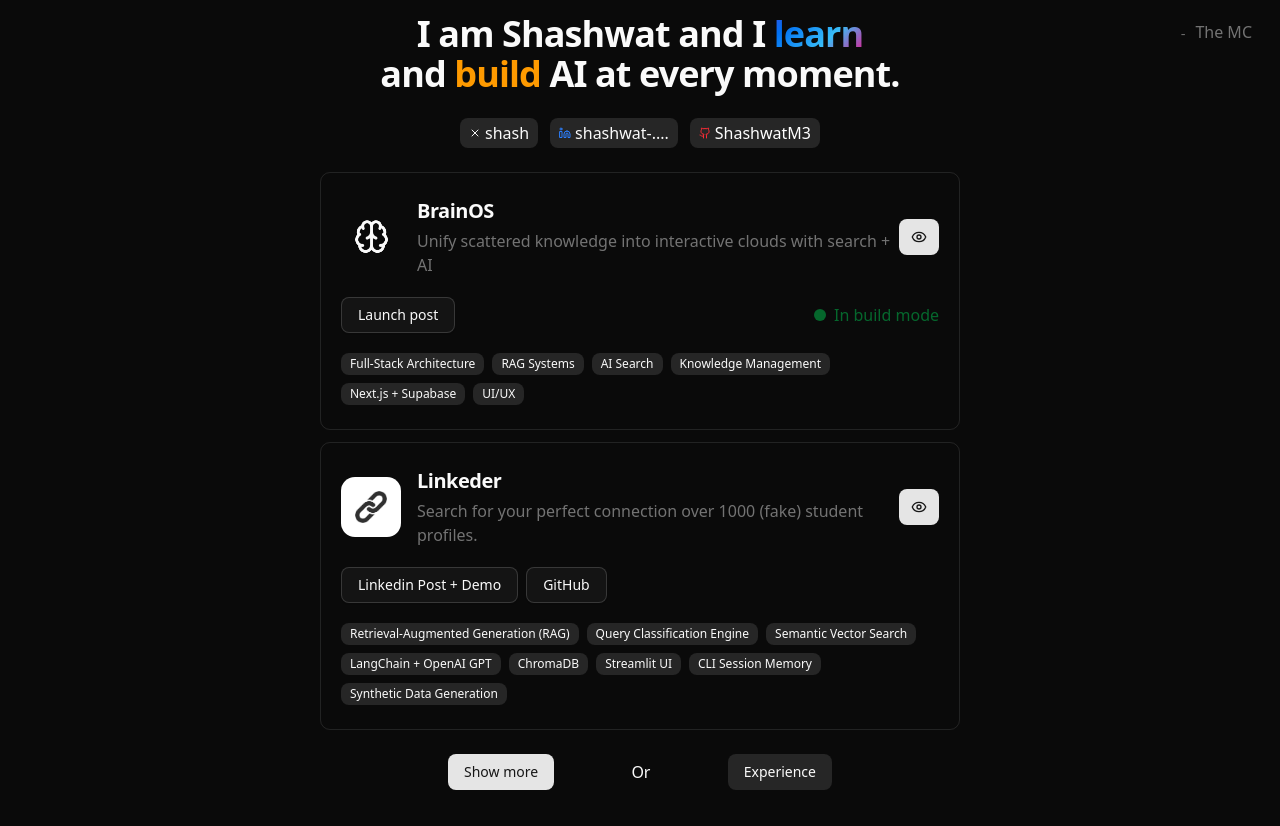
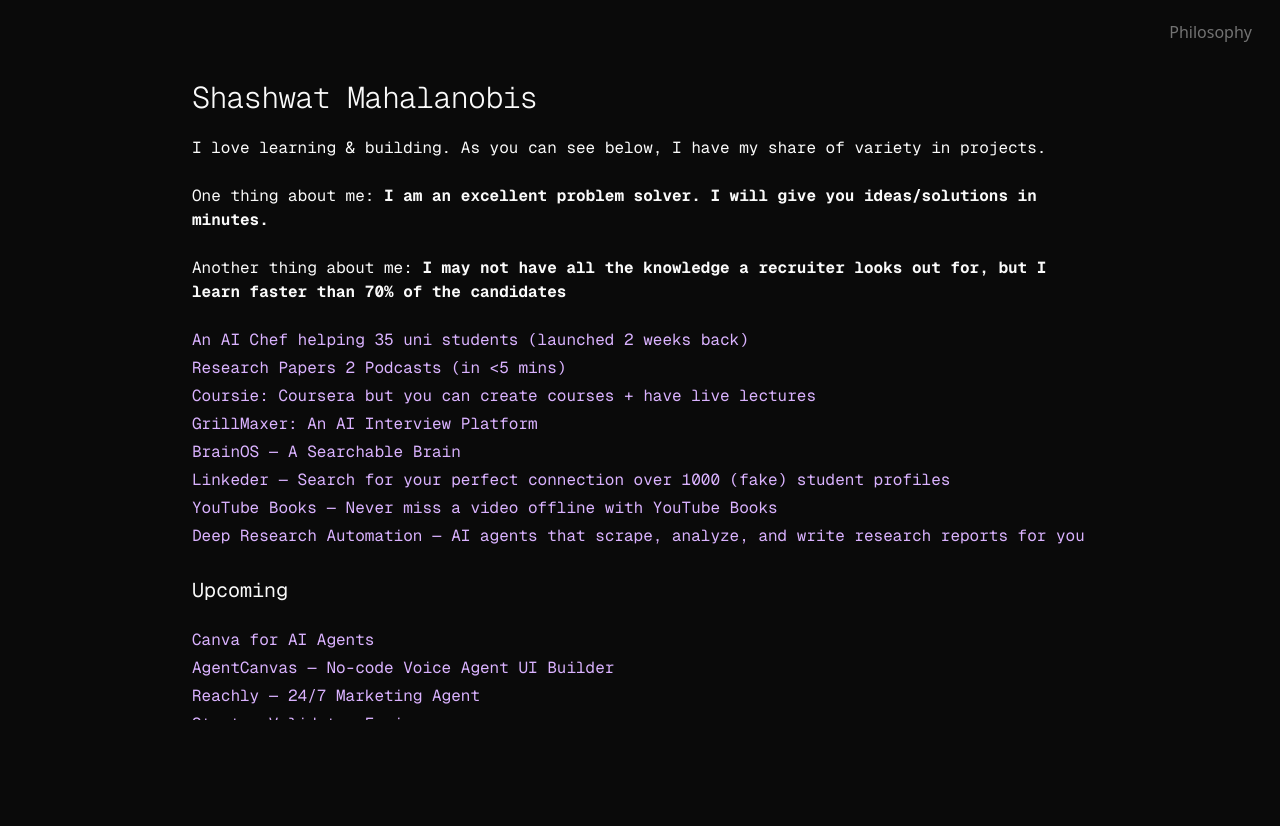
Before and after one commit to ShashwatM3/shashwatm, a Next.js app: page / in a window 1280 px wide. After the commit the page ends 800 px from the top, so only its background shows below. Built offline with nearby package versions, Linux system fonts and the light colour scheme.

Commit message:
adjusted landing page

```diff
--- /dev/null
+++ b/app/LandingPage2.js
@@ -0,0 +1,35 @@
+import React from 'react'
+
+function LandingPage2() {
+  return (
+    <div className='min-h-screen w-screen flex items-center justify-center p-4 sm:p-6 md:p-8'>
+      <div className='h-auto max-h-[80vh] w-full max-w-[70vw] sm:max-w-[85vw] md:max-w-[75vw] lg:max-w-[70vw] font-mono overflow-y-auto overflow-x-hidden'>
+        <h1 className='scroll-m-20 text-2xl sm:text-3xl font-light tracking-tight text-balance mb-5'>Shashwat Mahalanobis</h1>
+        <h3 className='text-sm sm:text-base'>I love learning & building. As you can see below, I have my share of variety in projects.<br/><br/> One thing about me: <b>I am an excellent problem solver. I will give you ideas/solutions in minutes.</b><br/><br/>Another thing about me: <b>I may not have all the knowledge a recruiter looks out for, but I learn faster than 70% of the candidates</b></h3>
+        <br/>
+        <a className='text-purple-300 hover:underline cursor-pointer text-sm sm:text-base block mb-1'>An AI Chef helping 35 uni students (launched 2 weeks back)</a>
+        <a className='text-purple-300 hover:underline cursor-pointer text-sm sm:text-base block mb-1'>Research Papers 2 Podcasts (in {`<`}5 mins)</a>
+        <a className='text-purple-300 hover:underline cursor-pointer text-sm sm:text-base block mb-1'>Coursie: Coursera but you can create courses + have live lectures</a>
+        <a className='text-purple-300 hover:underline cursor-pointer text-sm sm:text-base block mb-1'>GrillMaxer: An AI Interview Platform</a>
+        <a className='text-purple-300 hover:underline cursor-pointer text-sm sm:text-base block mb-1'>BrainOS — A Searchable Brain</a>
+        <a className='text-purple-300 hover:underline cursor-pointer text-sm sm:text-base block mb-1'>Linkeder — Search for your perfect connection over 1000 (fake) student profiles</a>
+        <a className='text-purple-300 hover:underline cursor-pointer text-sm sm:text-base block mb-1'>YouTube Books — Never miss a video offline with YouTube Books</a>
+        <a className='text-purple-300 hover:underline cursor-pointer text-sm sm:text-base block mb-1'>Deep Research Automation — AI agents that scrape, analyze, and write research reports for you</a>
+        <br/>
+        <h3 className='text-lg sm:text-xl'>Upcoming</h3><br/>
+        <a className='text-purple-300 hover:underline cursor-pointer text-sm sm:text-base block mb-1'>Canva for AI Agents</a>
+        <a className='text-purple-300 hover:underline cursor-pointer text-sm sm:text-base block mb-1'>AgentCanvas — No-code Voice Agent UI Builder</a>
+        <a className='text-purple-300 hover:underline cursor-pointer text-sm sm:text-base block mb-1'>Reachly — 24/7 Marketing Agent</a>
+        <a className='text-purple-300 hover:underline cursor-pointer text-sm sm:text-base block mb-1'>Startup Validator Engine</a>
+        <br/>
+        <h3 className='text-lg sm:text-xl'>What I'm Learning</h3><br/>
+        <a className='text-purple-300 hover:underline cursor-pointer text-sm sm:text-base block mb-1'>Agentic AI Mastery</a>
+        <a className='text-purple-300 hover:underline cursor-pointer text-sm sm:text-base block mb-1'>Reinforcement Learning</a>
+        <a className='text-purple-300 hover:underline cursor-pointer text-sm sm:text-base block mb-1'>RL-based Robotics</a>
+        <a className='text-purple-300 hover:underline cursor-pointer text-sm sm:text-base block mb-1'>Studying the LLM Lifecycle</a>
+      </div>
+    </div>
+  )
+}
+
+export default LandingPage2
--- a/app/data/projects.js
+++ b/app/data/projects.js
@@ -114,7 +114,6 @@ const projects =  [
       }
     ]
   }
-
 ]
 
 export default projects
--- a/app/page.tsx
+++ b/app/page.tsx
@@ -1,16 +1,16 @@
 'use client'
 import Image from "next/image";
-import LandingPage from "./comps/LandingPage";
+import LandingPage2 from "./LandingPage2";
 import ConsoleSpinner from "@/components/ConsoleSpinner";
 
 export default function Home() {
   return (
     <div className="h-screen">
-      <LandingPage/>
+      <LandingPage2/>
       <div className="fixed top-5 right-7 cursor-pointer">
         <h3 className="text-neutral-500 hover:text-white transition-all">
-          <ConsoleSpinner/>&nbsp;
-          The MC
+          {/* <ConsoleSpinner/>&nbsp; */}
+          Philosophy
         </h3>
       </div>
     </div>
```
